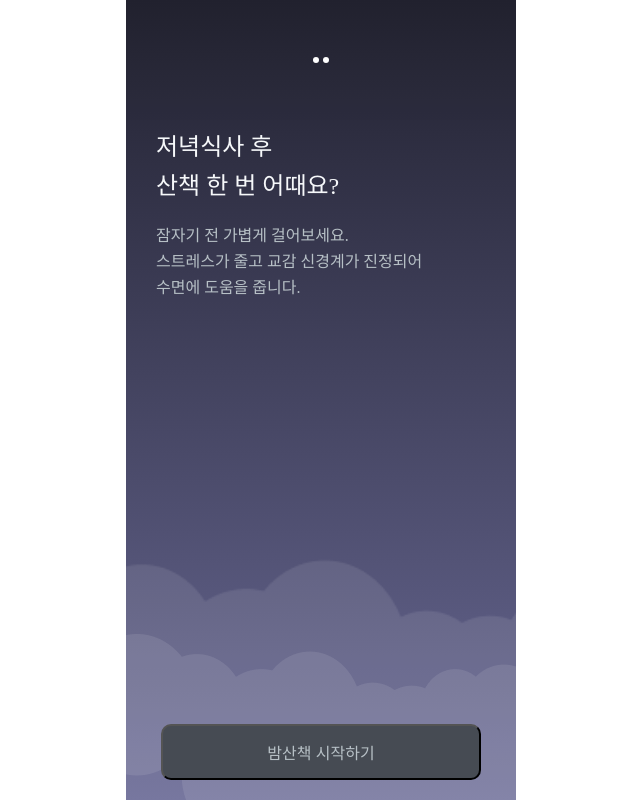
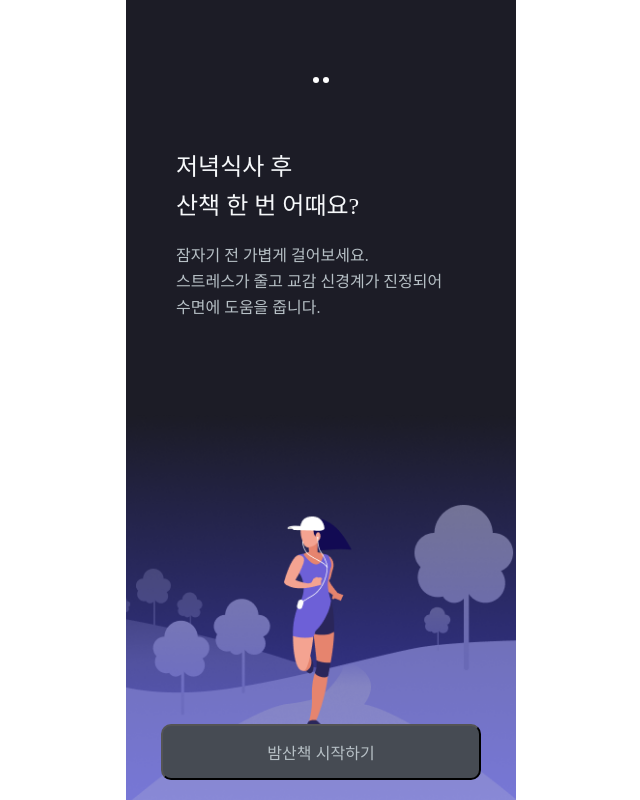
Before and after one commit to seoul-night/ddubam-client, a React (Create React App) app: page / in a window 1280 px wide. Shown: the whole page, without its empty margins (319-959 px from the left). Built offline with nearby package versions, Linux system fonts and the light colour scheme.

Commit message:
[Design] 온보딩1 수정

```diff
--- a/src/components/BlackWrapper.jsx
+++ b/src/components/BlackWrapper.jsx
@@ -1,7 +1,7 @@
 import React from "react";
 import styled from "styled-components";
 
-const HomeWrapper = styled.div`
+const Wrapper = styled.div`
   height: 100vh;
   background-color: #1c1c26;
   overflow: hidden;
@@ -11,7 +11,7 @@ const HomeWrapper = styled.div`
 `;
 
 const BlackWrapper = () => {
-  return <HomeWrapper>BlackWrapper</HomeWrapper>;
+  return <Wrapper></Wrapper>;
 };
 
 export default BlackWrapper;
--- a/src/pages/Onboarding.jsx
+++ b/src/pages/Onboarding.jsx
@@ -4,14 +4,17 @@ import { FontAwesomeIcon } from "@fortawesome/react-fontawesome";
 import { faCircle } from "@fortawesome/free-solid-svg-icons";
 import cloud1 from "../assets/cloud1.png";
 import cloud2 from "../assets/cloud1.png";
+import onboard1 from "../assets/onboard1.png";
+import { width } from "@fortawesome/free-solid-svg-icons/fa0";
 
 const HomeWrapper = styled.div`
   height: 100vh;
-  background: linear-gradient(#21212f, #696995);
+  background-color: #1c1c26;
   overflow: hidden;
   position: relative;
+  padding: 20px;
+  box-sizing: border-box;
 `;
-
 const DotWrapper = styled.div`
   height: 120px;
   background-color: rgba(0, 0, 0, 0.01);
@@ -88,6 +91,13 @@ const Cloud1 = styled.div`
   left: -50px;
 `;
 
+const Onboard1 = styled.div`
+  z-index: 2;
+  position: absolute;
+  bottom: -50px;
+  left: -20px;
+`;
+
 const Cloud2 = styled.div`
   z-index: 1;
   position: absolute;
@@ -127,14 +137,15 @@ const Onboarding = () => {
           </SubWrap>
         </View>
       </ViewWrapper>
-
-      <Cloud1>
+      {/* <Cloud1>
         <img src={cloud1} alt="description" />
       </Cloud1>
       <Cloud2>
         <img src={cloud2} alt="description" width={"800px"} />
-      </Cloud2>
-
+      </Cloud2> */}
+      <Onboard1>
+        <img src={onboard1} style={{ width: "100%" }} />
+      </Onboard1>
       <BtnWrap>
         <StartBtn>
           <p>밤산책 시작하기</p>
```
Also changed, not shown: src/components/HomeWrapper.jsx (deleted, +0 -13 lines).
